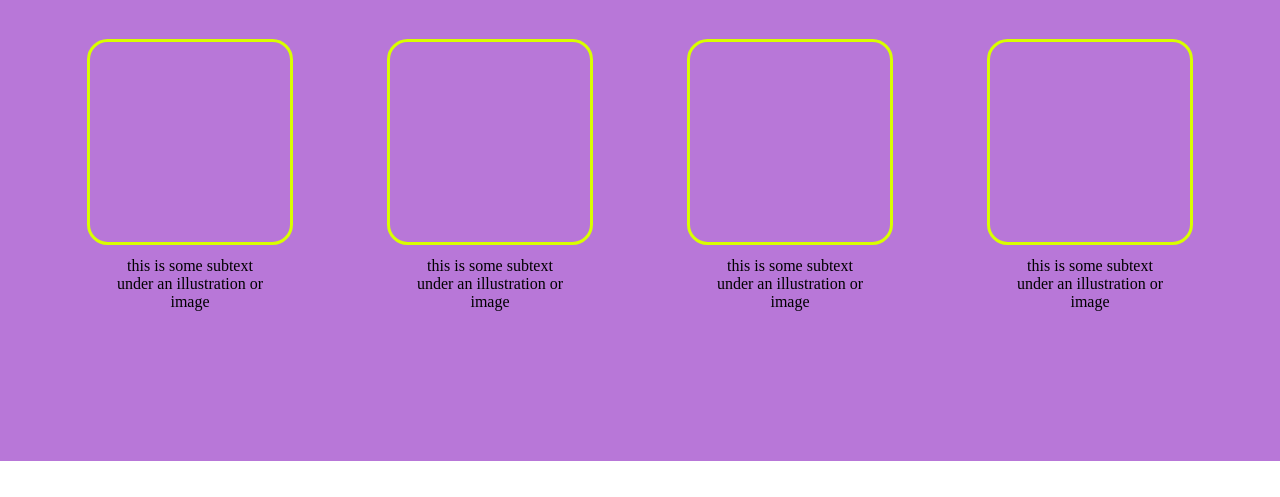
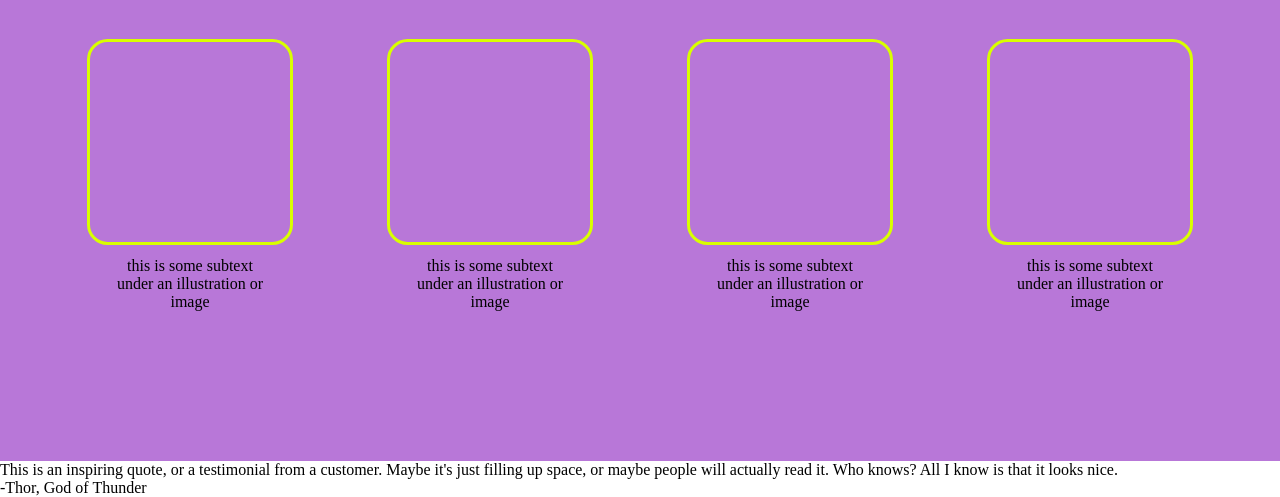
Before and after one commit to Bardemic/landingPageOdin, a plain HTML site: page index.html in a window 1280 px wide. Shown: the part 564-1061 px from the top of the page. Before the commit the page ends 1025 px from the top, so only its background shows below. Drawn offline with Linux system fonts and the light colour scheme.

Commit message:
Add Third Section HTML

```diff
--- a/index.html
+++ b/index.html
@@ -51,6 +51,10 @@
             </div>
     </div>
 
+    <div class="thirdSection">
+        <div class="quote">This is an inspiring quote, or a testimonial from a customer. Maybe it's just filling up space, or maybe people will actually read it. Who knows? All I know is that it looks nice.</div>
+        <div class="quotedBy">-Thor, God of Thunder</div>
+    </div>
 
 </body>
 </html>
```
